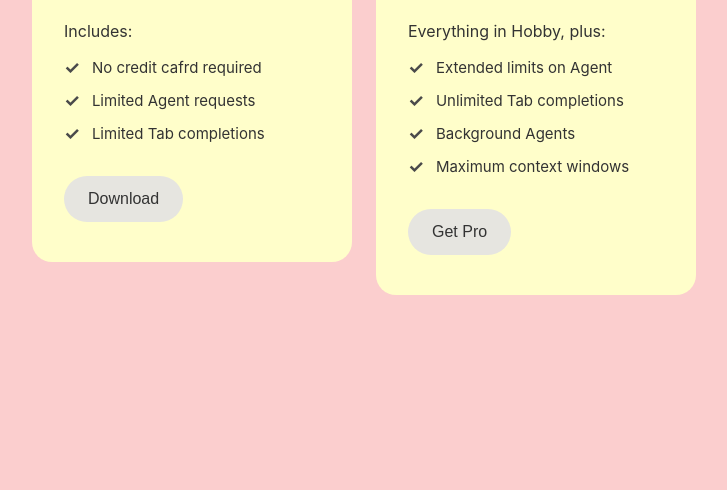
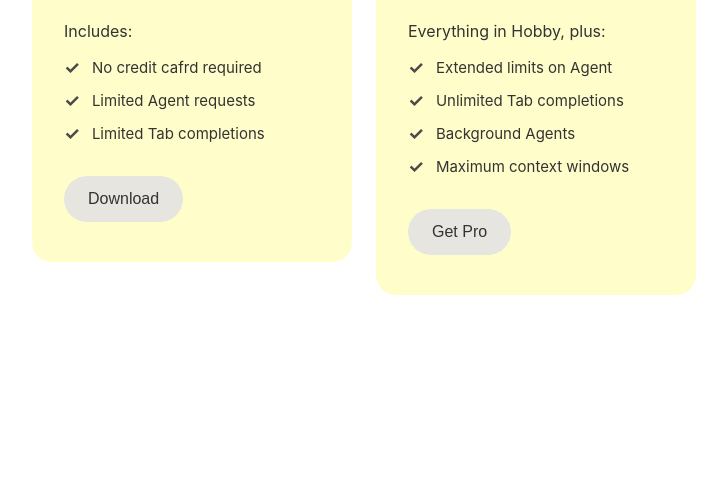
Before and after one commit to dani-lejap5/Second-test, a plain HTML site: page index.html in a window 1280 px wide. Shown: the part 310-800 px from the top of the page, without its empty margins (276-1003 px from the left). Drawn offline with Linux system fonts and the light colour scheme.

Commit message:
Update styles.css

```diff
--- a/styles.css
+++ b/styles.css
@@ -6,7 +6,7 @@
 
 body {
     font-family: -apple-system, BlinkMacSystemFont, 'Segoe UI', Roboto, Oxygen, Ubuntu, Cantarell, sans-serif;
-    background-color: #fbcece;
+    background-color: #ffffff;
     display: flex;
     justify-content: center;
     align-items: center;
```
